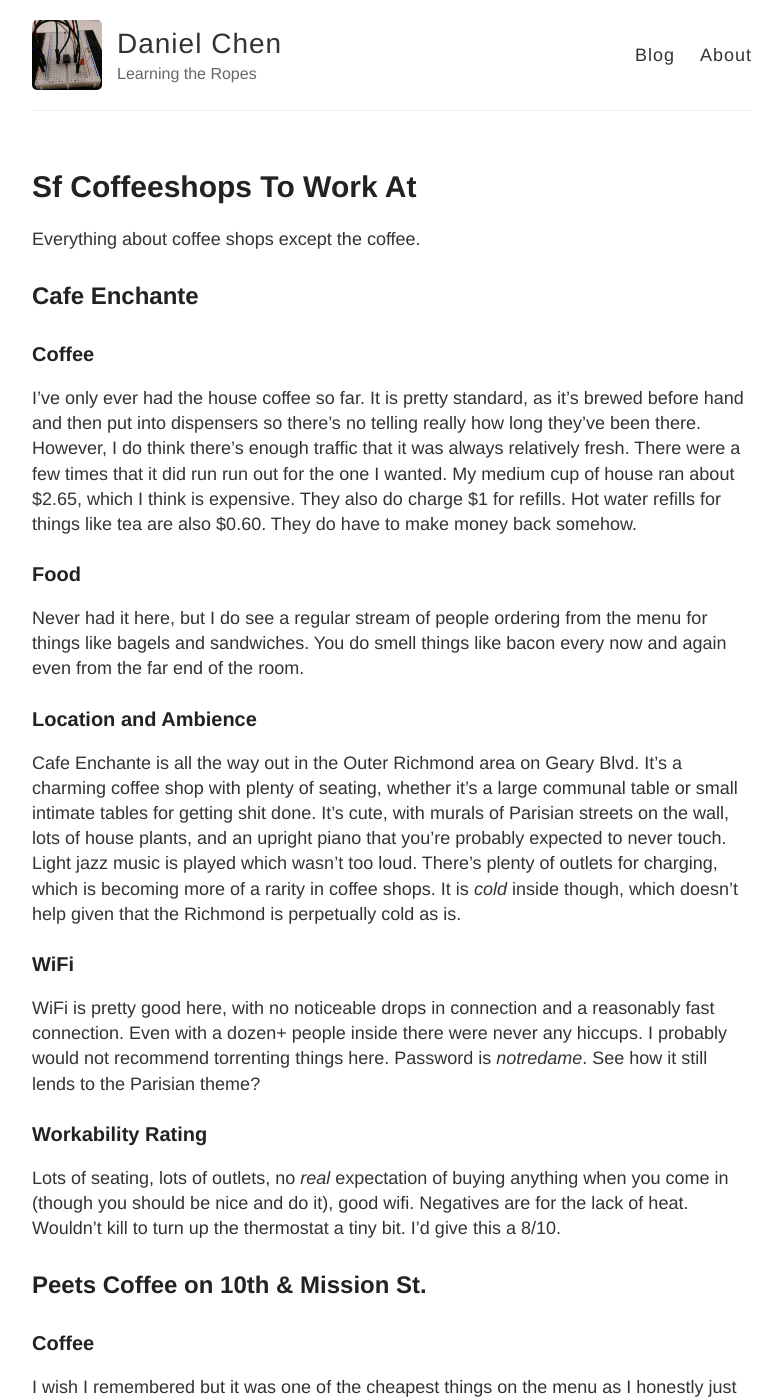
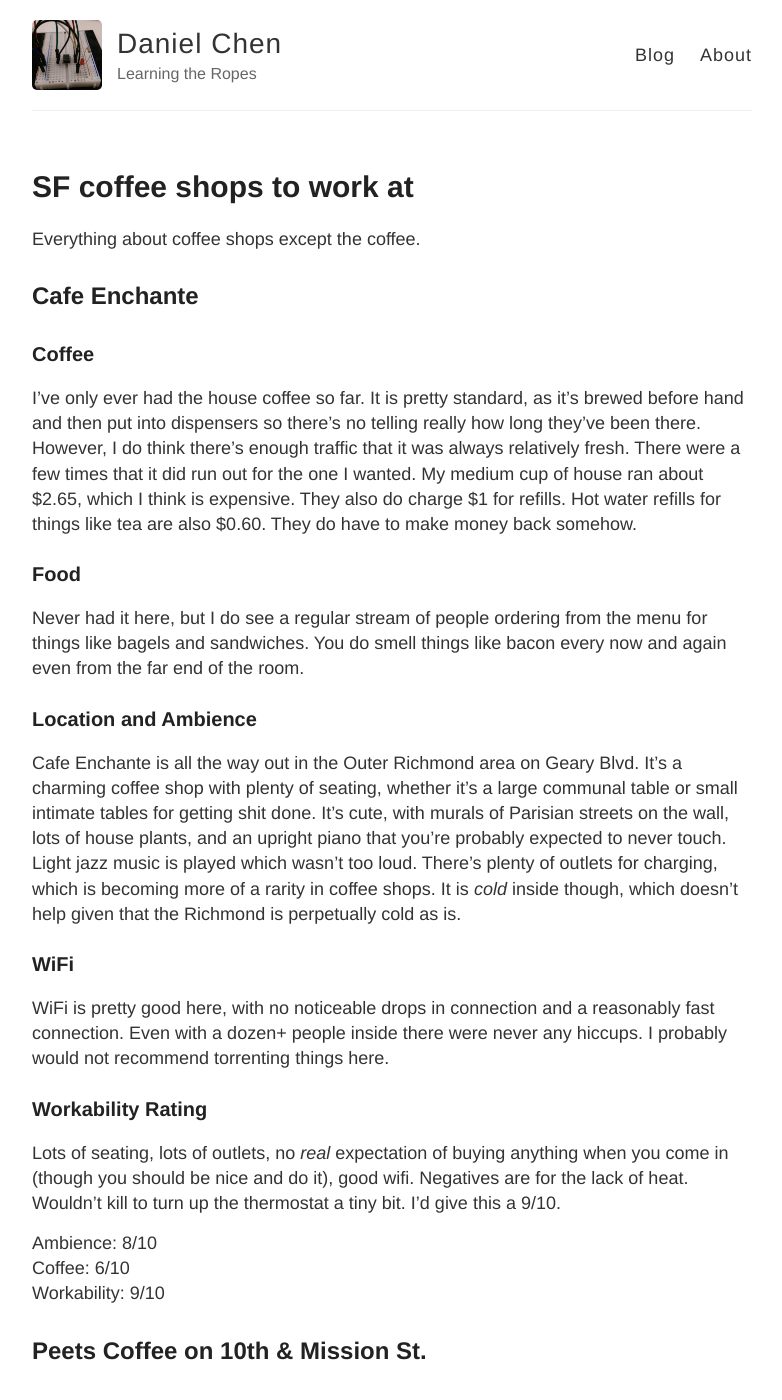
Before and after one commit to quickbrownfox319/quickbrownfox319.github.io, a Jekyll site: the page built from _posts/2020-02-07-SF-Coffeeshops-to-work-At.md, in a window 1280 px wide and 1400 px high. Shown: the whole window, without its empty margins (248-1030 px from the left). Built offline with Jekyll 4.4.1, drawn with Linux system fonts in a browser that asks for light colours; our own code applies the rules of GitHub Pages for plain Markdown files; some of the changed text lies outside the part shown.

Commit message:
fix post

```diff
--- a/_posts/2020-02-07-SF-Coffeeshops-to-work-At.md
+++ b/_posts/2020-02-07-SF-Coffeeshops-to-work-At.md
@@ -1,10 +1,15 @@
+---
+layout: post
+title: "SF coffee shops to work at"
+---
+
 Everything about coffee shops except the coffee.
 
 
 
 ## Cafe Enchante
 ### Coffee
-I've only ever had the house coffee so far. It is pretty standard, as it's brewed before hand and then put into dispensers so there's no telling really how long they've been there. However, I do think there's enough traffic that it was always relatively fresh. There were a few times that it did run run out for the one I wanted. My medium cup of house ran about $2.65, which I think is expensive. They also do charge $1 for refills. Hot water refills for things like tea are also $0.60. They do have to make money back somehow.
+I've only ever had the house coffee so far. It is pretty standard, as it's brewed before hand and then put into dispensers so there's no telling really how long they've been there. However, I do think there's enough traffic that it was always relatively fresh. There were a few times that it did run out for the one I wanted. My medium cup of house ran about $2.65, which I think is expensive. They also do charge $1 for refills. Hot water refills for things like tea are also $0.60. They do have to make money back somehow.
 
 ### Food
 Never had it here, but I do see a regular stream of people ordering from the menu for things like bagels and sandwiches. You do smell things like bacon every now and again even from the far end of the room.
@@ -13,11 +18,14 @@ Never had it here, but I do see a regular stream of people ordering from the men
 Cafe Enchante is all the way out in the Outer Richmond area on Geary Blvd. It's a charming coffee shop with plenty of seating, whether it's a large communal table or small intimate tables for getting shit done. It's cute, with murals of Parisian streets on the wall, lots of house plants, and an upright piano that you're probably expected to never touch. Light jazz music is played which wasn't too loud. There's plenty of outlets for charging, which is becoming more of a rarity in coffee shops. It is *cold* inside though, which doesn't help given that the Richmond is perpetually cold as is.
 
 ### WiFi
-WiFi is pretty good here, with no noticeable drops in connection and a reasonably fast connection. Even with a dozen+ people inside there were never any hiccups. I probably would not recommend torrenting things here. Password is *notredame*. See how it still lends to the Parisian theme?
+WiFi is pretty good here, with no noticeable drops in connection and a reasonably fast connection. Even with a dozen+ people inside there were never any hiccups. I probably would not recommend torrenting things here.
 
 ### Workability Rating
-Lots of seating, lots of outlets, no *real* expectation of buying anything when you come in (though you should be nice and do it), good wifi. Negatives are for the lack of heat. Wouldn't kill to turn up the thermostat a tiny bit. I'd give this a 8/10.
+Lots of seating, lots of outlets, no *real* expectation of buying anything when you come in (though you should be nice and do it), good wifi. Negatives are for the lack of heat. Wouldn't kill to turn up the thermostat a tiny bit. I'd give this a 9/10.
 
+Ambience: 8/10
+Coffee: 6/10
+Workability: 9/10
 
 ## Peets Coffee on 10th & Mission St.
 ### Coffee
@@ -35,6 +43,12 @@ WiFi was good. It did what I wanted such as searching StackOverflow and watching
 ### Workability Rating
 Decent seating overall despite the numbers and outlets to boot. It was a bit dirty though, and tables were kind of rickety. I wouldn't feel safe leaving my laptop by itself for any period of time though. It was also a bit distracting with people always moving through it and loud music that I could hear through my earbuds. 5/10 overall.
 
+
+Ambience: 6/10
+Coffee: 6/10
+Workability: 6/10
+
+
 ## Coffee Cultures
 ### Coffee
 Coffee is fancier (and more expensive). I yet again had the house coffee, which was called the Coffee of the Day. I did not ask what the coffee of the day was. Despite being one of the first here, it didn't seem the freshest cup somehow. I'll probably need to upgrade and try the more expensive drinks, though at $3.50 already, it's already pretty pricey for me to casually drink. A pour-over in comparison is $6.
@@ -46,7 +60,12 @@ Actually has a more extensive menu here such as ~avocado toast~, bagels, salads,
 Not too far from tech giants Twitter and Uber, this particular location is on the intersection of Mission and 9th St. Like the Peets, there are still some homeless around but it is a bit quieter and less busy, being further away from Market St. Ambience can be described as more hip, with indie music playing in the background. It is also a bit cold inside. Decent seating for the morning, though there's only either stool seating along the window, or some couches in the back to recline on. More for a casual meet up than a place to sit and work it feels like.
 
 ### WiFi
-WiFi is pretty good, password protected SSID is *CoffeeCultureGuest* and password is *goldenstate*. There have been Yelp reviews of the internet being spotty here, but so far I have not experienced any of these.
+WiFi is pretty good, password protected though so you have to ask the barista. There have been Yelp reviews of the internet being spotty here, but so far I have not experienced any of these.
 
 ### Workability Rating
 I don't really like having my back to the bar counter where anyone waiting in line can look over my shoulder and see what I'm doing on my computer if I sit along the window, but there are really no other places to work. There are outlets however, which is always a plus. Coffee is okay, music isn't obnoxious. It is cold though, and can be busy. I'd give it an 6/10.
+
+
+Ambience: 7/10
+Coffee: 7/10
+Workability: 6/10
```
